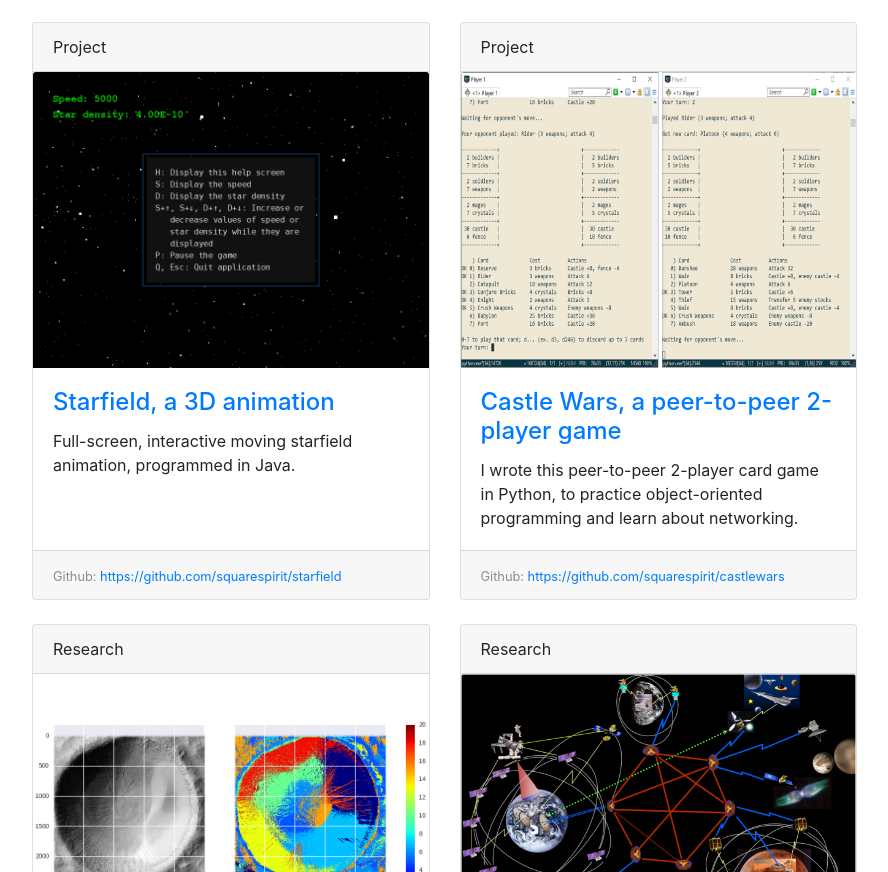
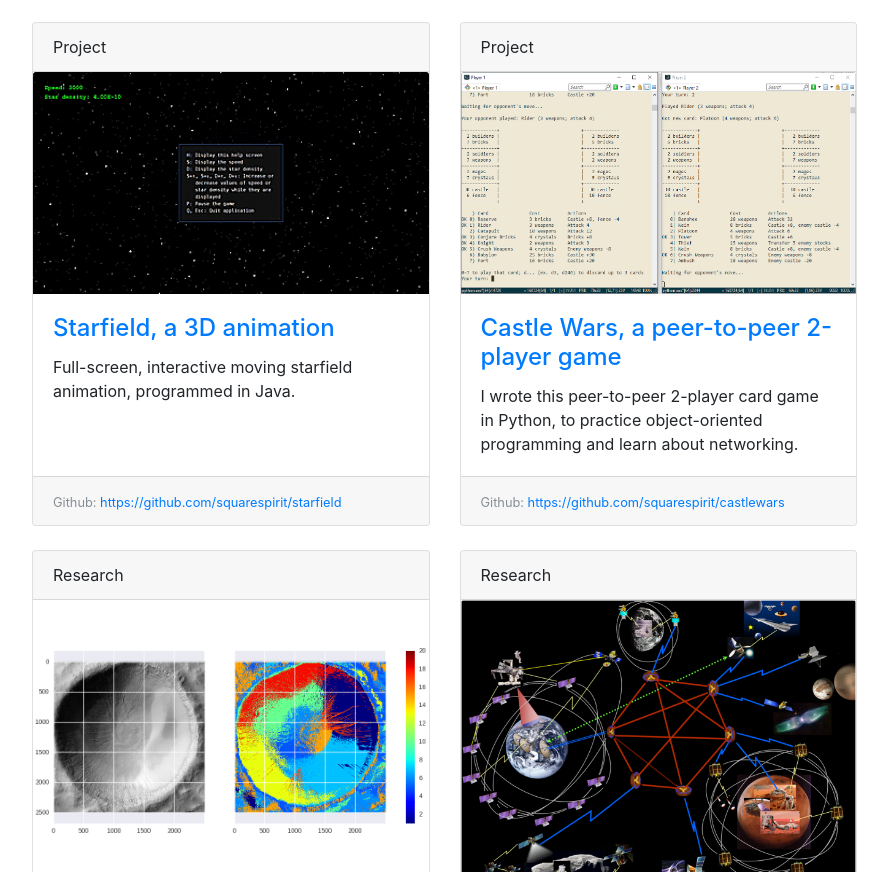
Before and after one commit to squarespirit/squarespirit.github.io, a plain HTML site: page index.html in a window 1280 px wide. Shown: the part 970-1842 px from the top of the page, without its empty margins (338-1226 px from the left). Drawn offline with Linux system fonts and the light colour scheme.

Commit message:
Add Starfield animated gif

```diff
--- a/index.html
+++ b/index.html
@@ -149,7 +149,7 @@
               <div class="card-header">
                 Project
               </div>
-              <a href="#"><img class="card-img-top" src="images/starfield-demo.png" alt=""></a>
+              <a href="#"><img class="card-img-top" src="images/starfield.gif" alt=""></a>
               <div class="card-body">
                 <h4 class="card-title">
                 <a href="#">Starfield, a 3D animation</a>
@@ -167,7 +167,7 @@
               <div class="card-header">
                 Project
               </div>
-              <a href="#"><img class="card-img-top" src="images/castle-wars-43-stretch.png" alt=""></a>
+              <a href="#"><img class="card-img-top" src="images/castle-wars-169.png" alt=""></a>
               <div class="card-body">
                 <h4 class="card-title">
                 <a href="#">Castle Wars, a peer-to-peer 2-player game</a>
```
Also changed, not shown: images/castle-wars-169.png (added), images/starfield.gif (added).
